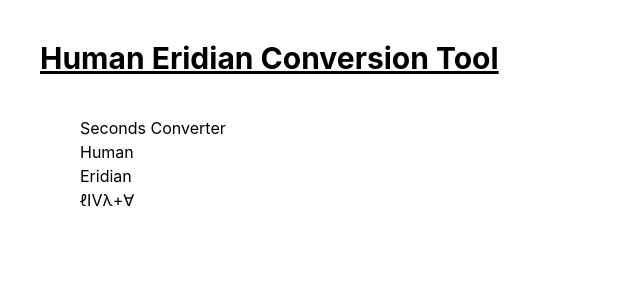
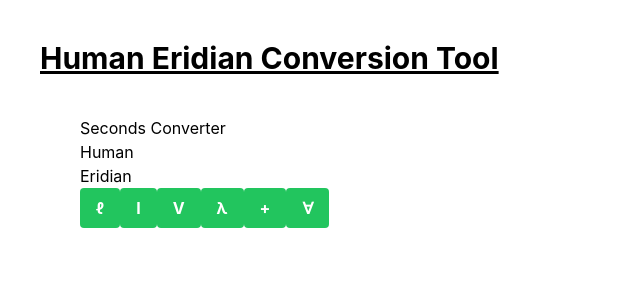
Before and after one commit to AlexGaiser/project_hail_mary, a React (Create React App) app in the folder client/: page / in a window 1280 px wide. Shown: the top 300 px of the page, without its empty margins (0-640 px from the left). Built offline with nearby package versions, Linux system fonts and the light colour scheme.

Commit message:
update to add global button styles

```diff
--- a/client/src/index.css
+++ b/client/src/index.css
@@ -15,3 +15,26 @@ code {
   font-family: source-code-pro, Menlo, Monaco, Consolas, 'Courier New',
     monospace;
 }
+
+.btn {
+  @apply font-bold py-2 px-4 rounded;
+}
+.btn-blue {
+  @apply bg-blue-500 text-white;
+}
+.btn-blue:hover {
+  @apply bg-blue-700;
+}
+
+.btn-green {
+  @apply bg-green-500 text-white;
+
+}
+
+.btn-red {
+  @apply bg-red-500 text-white;
+}
+
+.btn:hover {
+  @apply bg-gray-300;
+}
```
